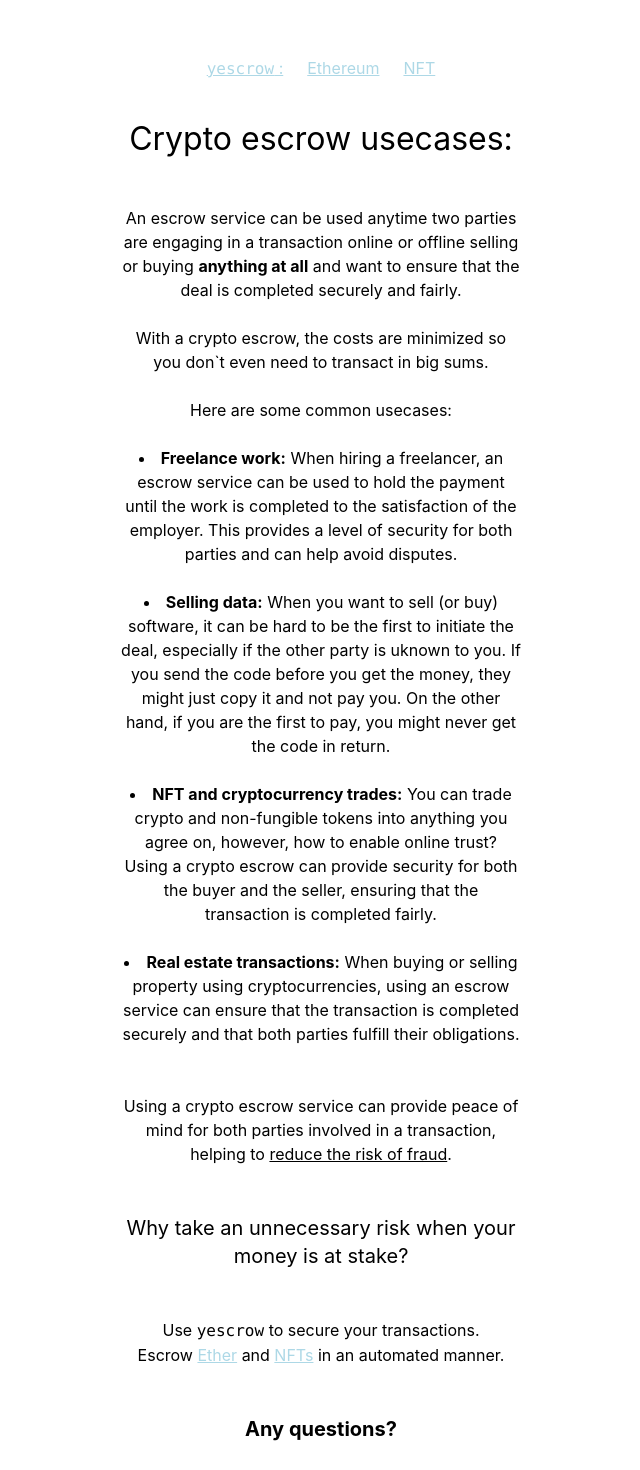
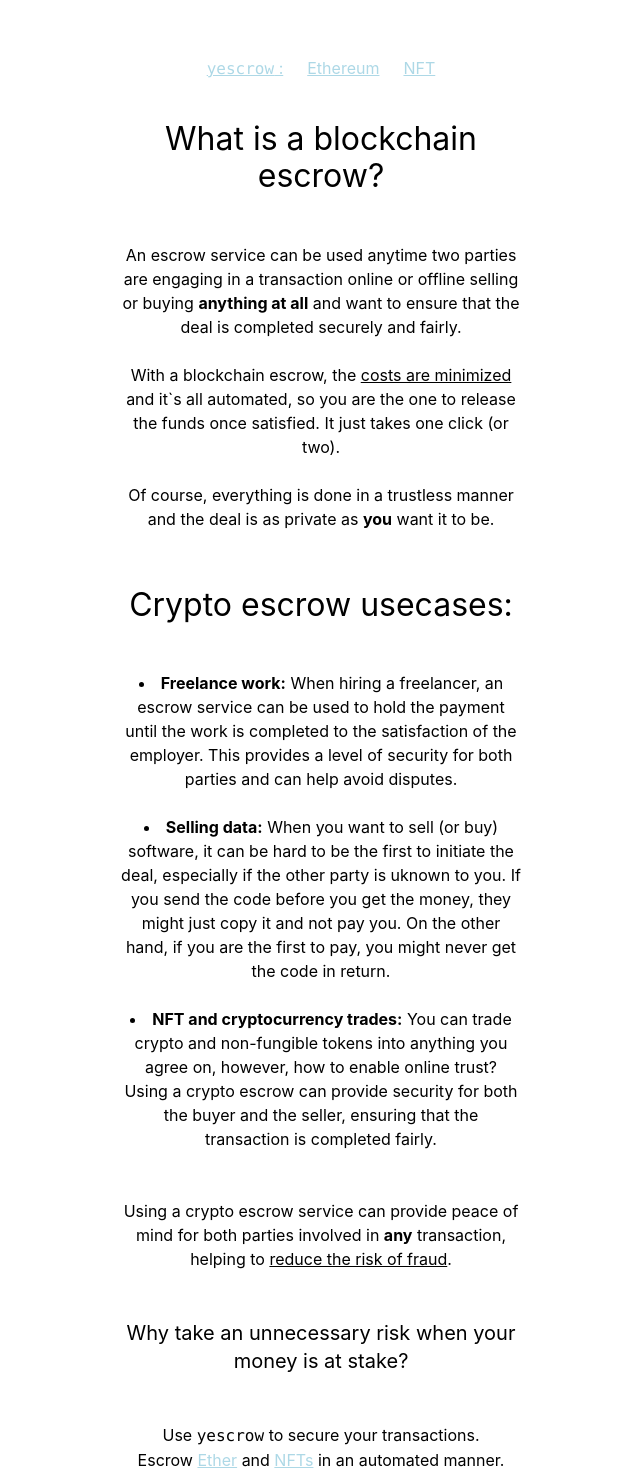
Before and after one commit to sunsakis/Yescrow, a Next.js app: page / in a window 1280 px wide. Shown: the top 1470 px of the page, without its empty margins (319-959 px from the left). Built offline with nearby package versions, Linux system fonts and the light colour scheme; what @web3-react/core would draw is missing.

Commit message:
updated info (added info and sprinkled SEO magic)

```diff
--- a/components/about.js
+++ b/components/about.js
@@ -4,21 +4,20 @@ import Link from 'next/link'
 export default function About() {
     return (
         <div>
-        <h1 className={styles.title}>Crypto escrow usecases:</h1><br /><br/>
+            <h1 className={styles.title}>What is a blockchain escrow?</h1><br /><br/>
         <p>An escrow service can be used anytime two parties are engaging in a transaction online or offline selling or buying <b>anything at all</b> and want to ensure that the deal is completed securely and fairly.</p> <br/>
-        <p> With a crypto escrow, the costs are minimized so you don`t even need to transact in big sums.</p><p><br/>Here are some common usecases:<br/> <br/></p>
+        <p> With a blockchain escrow, the <u>costs are minimized</u> and it`s all automated, so you are the one to release the funds once satisfied. It just takes one click (or two).</p><br/> <p>Of course, everything is done in a trustless manner and the deal is as private as <b>you</b> want it to be.</p><br/>
+        <h2 className={styles.title}>Crypto escrow usecases:</h2><br /><br/>
         <li><b>Freelance work:</b> When hiring a freelancer, an escrow service can be used to hold the payment until the work is completed to the satisfaction of the employer. This provides a level of security for both parties and can help avoid disputes.</li>
         <br/>
         <li><b>Selling data:</b> When you want to sell (or buy) software, it can be hard to be the first to initiate the deal, especially if the other party is uknown to you. If you send the code before you get the money, they might just copy it and not pay you. On the other hand, if you are the first to pay, you might never get the code in return.</li>
         <br/>
         <li><b>NFT and cryptocurrency trades:</b> You can trade crypto and non-fungible tokens into anything you agree on, however, how to enable online trust? Using a crypto escrow can provide security for both the buyer and the seller, ensuring that the transaction is completed fairly.</li>
         <br/>
-        <li><b>Real estate transactions:</b> When buying or selling property using cryptocurrencies, using an escrow service can ensure that the transaction is completed securely and that both parties fulfill their obligations.</li>
         <br/>
-        <br/>
-	<p>Using a crypto escrow service can provide peace of mind for both parties involved in a transaction, helping to <u>reduce the risk of fraud</u>. </p>
-        <br/><br/><h2 className="text-xl">Why take an unnecessary risk when your money is at stake?</h2>
-        <br/><br/><h3>Use <code className="hover:text-teal-500">yescrow</code> to secure your transactions.</h3>
+	<p>Using a crypto escrow service can provide peace of mind for both parties involved in <b>any</b> transaction, helping to <u>reduce the risk of fraud</u>. </p>
+        <br/><br/><h3 className="text-xl">Why take an unnecessary risk when your money is at stake?</h3>
+        <br/><br/><h4>Use <code className="hover:text-teal-500">yescrow</code> to secure your transactions.</h4>
         <p>Escrow <Link href="/eth" className="hover:text-teal-500">Ether</Link> and <Link href="/nft" className="hover:text-teal-500">NFTs</Link> in an automated manner.</p>
         </div>
     )
```
